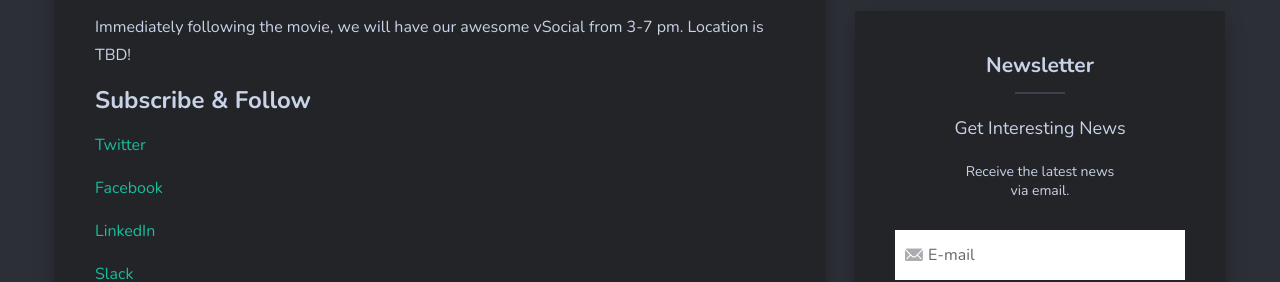
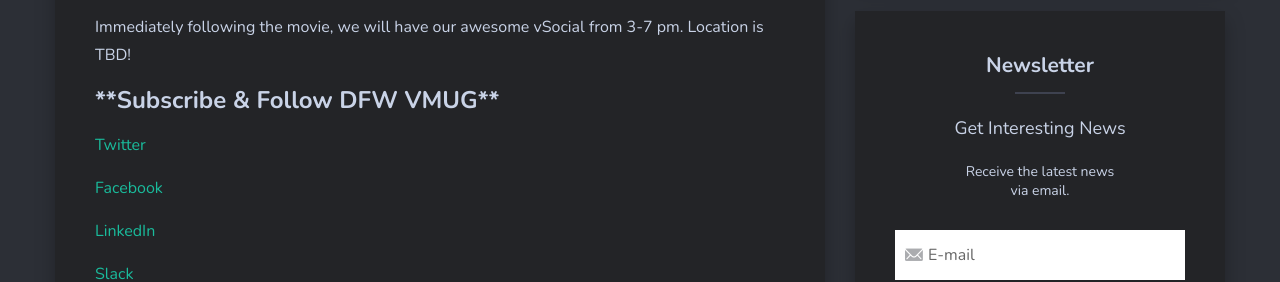
Before and after one commit to vNinjaDFW/vNinjaDFW.github.io, a Jekyll site: the page built from _posts/2020-03-10-dfwvmugmarch.md, in a window 1280 px wide. Shown: the part 1033-1315 px from the top of the page. Built offline with Jekyll 4.4.1, drawn with Linux system fonts in a browser that asks for light colours; nearby versions of some CDN libraries; comment, search, counter and statistics services are not loaded.

Commit message:
Update 2020-03-10-dfwvmugmarch.md

```diff
--- a/_posts/2020-03-10-dfwvmugmarch.md
+++ b/_posts/2020-03-10-dfwvmugmarch.md
@@ -25,7 +25,7 @@
 
 Immediately following the movie, we will have our awesome vSocial from 3-7 pm. Location is TBD!
 
-<h3> Subscribe & Follow </h3>
+<h3> **Subscribe & Follow DFW VMUG** </h3>
 
 [Twitter](https://twitter.com/dfwvmug)
 
```
